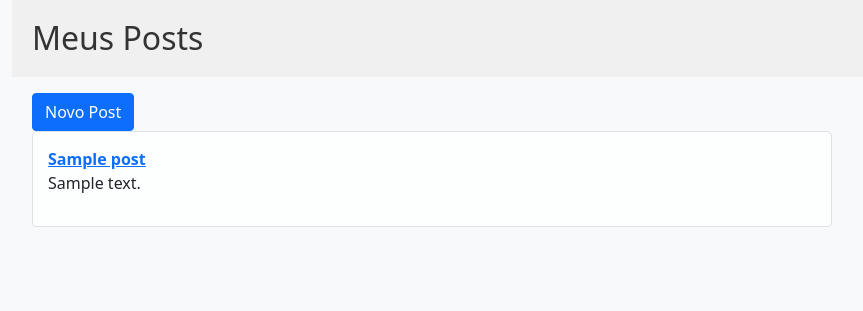
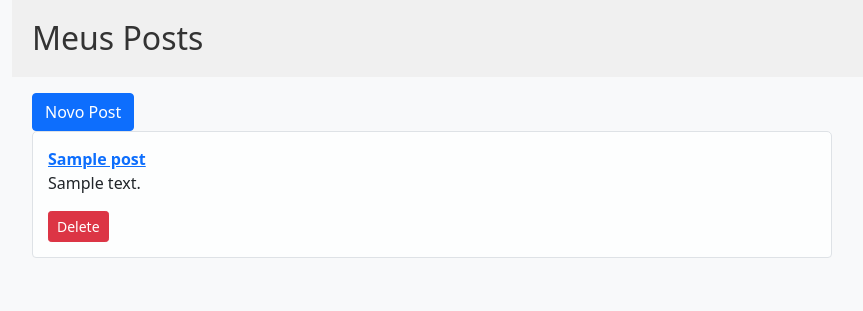
Before and after one commit to Hyperborea284/site_em_branco, a Django app: page / in a window 1280 px wide. Shown: the part 131-442 px from the top of the page, without its empty margins (82-945 px from the left). Run offline with Django 5.2, Linux system fonts and the light colour scheme; a user stored in the database is signed in; tables that the repository leaves empty hold one stand-in row (values such as "Sample post"); some libraries are stand-ins or nearby versions.

Commit message:
acionameto correto menos intermitente

```diff
--- a/blog/templates/blog/home.html
+++ b/blog/templates/blog/home.html
@@ -14,6 +14,11 @@
                 <li class="list-group-item content-block">
                     <a href="{% url 'post-detail' post.pk %}" class="nav-link-post-title"><strong>{{ post.title }}</strong></a>
                     <p>{{ post.content|truncatewords:20 }}</p> <!-- Mostrando um resumo do conteúdo -->
+                    <form method="post" style="display: inline;">
+                        {% csrf_token %}
+                        <input type="hidden" name="post_id" value="{{ post.id }}">
+                        <button type="submit" name="delete_post" class="btn btn-danger btn-sm">Delete</button>
+                    </form>
                 </li>
             {% endfor %}
         </ul>
--- a/blog/templates/blog/post_detail.html
+++ b/blog/templates/blog/post_detail.html
@@ -21,6 +21,10 @@
                 {% endif %}
                 <img src="{{ image.image.url }}" alt="Image related to the post">
             {% endfor %}
+            <form method="post">
+                {% csrf_token %}
+                <button type="submit" name="delete_post" class="btn btn-danger mt-3">Delete Post</button>
+            </form>
         </div>
     </article>
 {% endblock %}
--- a/blog/views.py
+++ b/blog/views.py
@@ -19,8 +19,10 @@ lock = Lock()
 @login_required
 def post_detail(request, pk):
     post = get_object_or_404(Post, pk=pk)
+    if request.method == 'POST' and 'delete_post' in request.POST:
+        post.delete()
+        return redirect('blog-home')  # Redirect to the list of posts after deletion
     return render(request, 'blog/post_detail.html', {'post': post})
-
 
 @login_required
 def post_create_view(request):
@@ -128,6 +130,15 @@ def update_data_view(request):
         database.desconectar()
     return render(request, 'blog/update_data.html')
 
+@login_required
+def post_list_view(request):
+    posts = Post.objects.filter(author=request.user).order_by('-date_posted')
+    if request.method == 'POST' and 'delete_post' in request.POST:
+        post_id = request.POST.get('post_id')
+        post = get_object_or_404(Post, id=post_id, author=request.user)
+        post.delete()
+        return redirect('blog-home')  # Redirect to the list of posts after deletion
+    return render(request, 'blog/home.html', {'posts': posts})
 
 @login_required
 def generate_document_view(request):
@@ -137,18 +148,13 @@ def generate_document_view(request):
         return render(request, 'blog/generate_document.html', {'result': document_result})
     return render(request, 'blog/generate_document.html')
 
-
 @login_required
 def post_detail_view(request, pk):
     post = get_object_or_404(Post, pk=pk)
+    if request.method == 'POST' and 'delete_post' in request.POST:
+        post.delete()
+        return redirect('blog-home')  # Redirect to the list of posts after deletion
     return render(request, 'blog/post_detail.html', {'post': post})
-
-
-@login_required
-def post_list_view(request):
-    posts = Post.objects.filter(author=request.user).order_by('-date_posted')
-    return render(request, 'blog/home.html', {'posts': posts})
-
 
 def is_valid_html(content):
     # Verificar se a primeira linha do conteúdo contém uma tag HTML básica como <p>, <div>, <h1>, etc.
```
